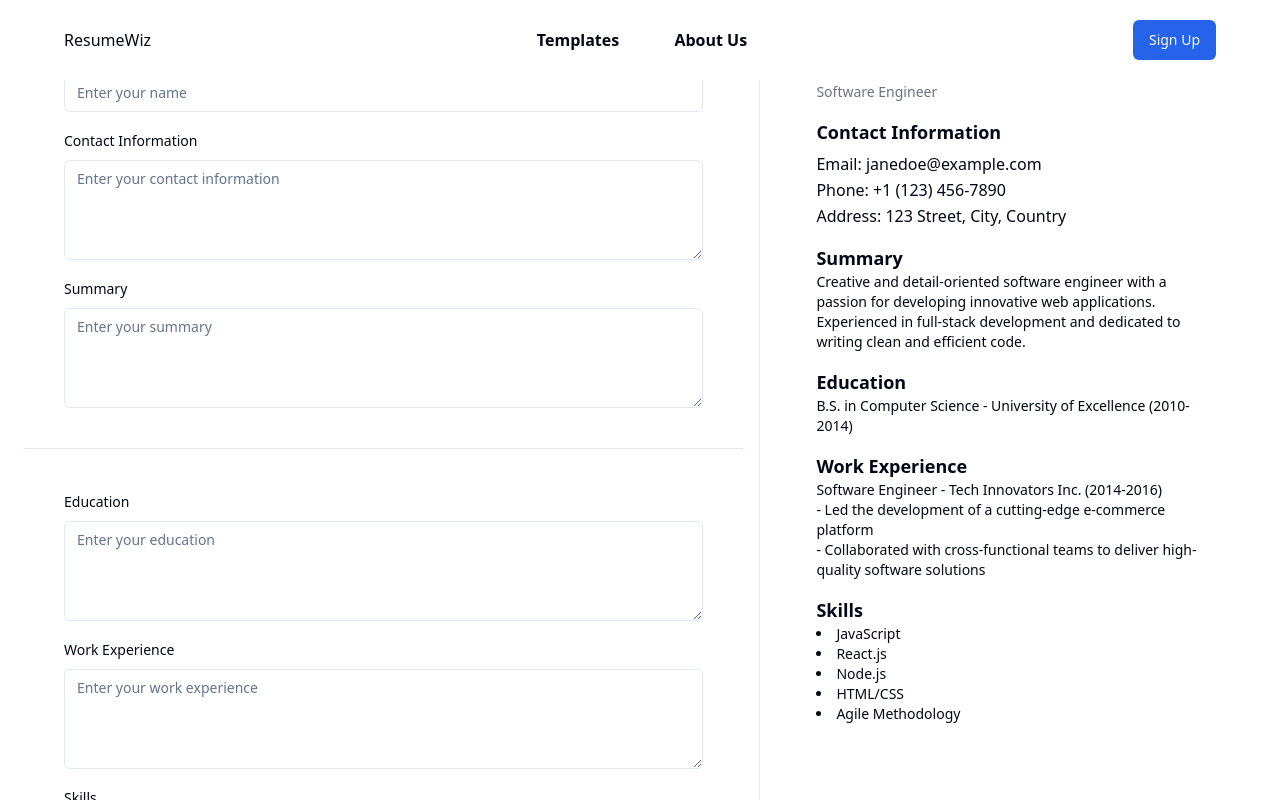
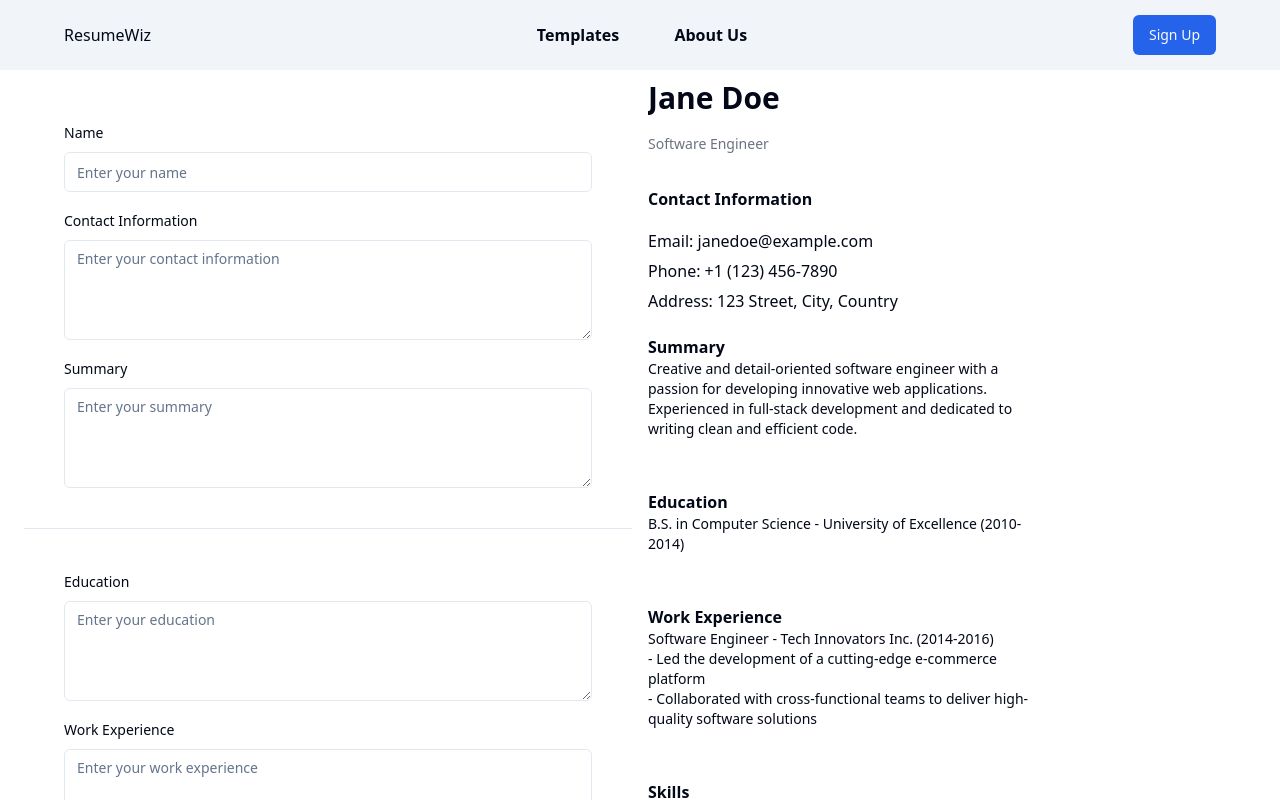
Before and after one commit to SynthCod3/ResumeWiz, a Next.js app: page /editor in a window 1280 px wide. Shown: the top 800 px of the page. Built offline with nearby package versions, Linux system fonts and the light colour scheme.

Commit message:
feat: temp-lates

```diff
--- a/app/editor/components/editor.tsx
+++ b/app/editor/components/editor.tsx
@@ -5,19 +5,11 @@
 import { Label } from '@/components/ui/label';
 import { Input } from '@/components/ui/input';
 import { Textarea } from '@/components/ui/textarea';
-import {
-  ResizableHandle,
-  ResizablePanel,
-  ResizablePanelGroup,
-} from '@/components/ui/resizable';
+import TestTemplate from '@/templates/testTemplate';
 
 export function Editor() {
   return (
-    <ResizablePanelGroup
-      direction="horizontal"
-      className="w-full max-w-90 px-4 mx-auto lg:grid lg:gap-4 lg:px-6 lg:grid-cols-2"
-    >
-      <ResizablePanel defaultSize={60}>
+    <div className="w-full max-w-90 px-4 mx-auto lg:grid lg:gap-4 lg:px-6 lg:grid-cols-2 mt-20">
       <div className="border lg:border-0 lg:rounded lg:overflow-hidden">
         <div className="p-4 space-y-4 lg:p-10">
           <div className="space-y-2">
@@ -72,63 +64,9 @@ export function Editor() {
           </div>
         </div>
       </div>
-      </ResizablePanel>
-      <ResizableHandle />
-      <ResizablePanel defaultSize={40}>
-        <div className="flex items-center justify-center p-4 lg:p-10">
-          <div className="grid max-w-sm gap-4 lg:max-w-md">
-            <div className="grid gap-1.5">
-              <div className="text-3xl font-bold">Jane Doe</div>
-              <div className="text-sm text-gray-500 dark:text-gray-400">
-                Software Engineer
+      <div>
+        <TestTemplate />
       </div>
     </div>
-            <div className="grid gap-1.5">
-              <h2 className="text-lg font-semibold">Contact Information</h2>
-              <div className="grid gap-0.5">
-                <div>Email: janedoe@example.com</div>
-                <div>Phone: +1 (123) 456-7890</div>
-                <div>Address: 123 Street, City, Country</div>
-              </div>
-            </div>
-            <div>
-              <h2 className="text-lg font-semibold">Summary</h2>
-              <p className="text-sm">
-                Creative and detail-oriented software engineer with a passion
-                for developing innovative web applications. Experienced in
-                full-stack development and dedicated to writing clean and
-                efficient code.
-              </p>
-            </div>
-            <div>
-              <h2 className="text-lg font-semibold">Education</h2>
-              <p className="text-sm">
-                B.S. in Computer Science - University of Excellence (2010-2014)
-              </p>
-            </div>
-            <div>
-              <h2 className="text-lg font-semibold">Work Experience</h2>
-              <p className="text-sm">
-                Software Engineer - Tech Innovators Inc. (2014-2016)
-                <br />- Led the development of a cutting-edge e-commerce
-                platform
-                <br />- Collaborated with cross-functional teams to deliver
-                high-quality software solutions
-              </p>
-            </div>
-            <div>
-              <h2 className="text-lg font-semibold">Skills</h2>
-              <ul className="text-sm list-disc list-inside">
-                <li>JavaScript</li>
-                <li>React.js</li>
-                <li>Node.js</li>
-                <li>HTML/CSS</li>
-                <li>Agile Methodology</li>
-              </ul>
-            </div>
-          </div>
-        </div>
-      </ResizablePanel>
-    </ResizablePanelGroup>
   );
 }
--- a/components/navbar/index.module.css
+++ b/components/navbar/index.module.css
@@ -4,9 +4,10 @@
   display: flex;
   align-items: center;
   justify-content: space-between;
-  padding: 20px 5vw 20px;
+  padding: 15px 5vw 15px;
   z-index: 9990;
   backdrop-filter: blur(8px);
+  background-color: hsl(var(--accent)) !important;
   top: 0;
 }
 .navbarWrapper > div {
--- /dev/null
+++ b/components/ui/aspect-ratio.tsx
@@ -0,0 +1,7 @@
+"use client"
+
+import * as AspectRatioPrimitive from "@radix-ui/react-aspect-ratio"
+
+const AspectRatio = AspectRatioPrimitive.Root
+
+export { AspectRatio }
--- a/package.json
+++ b/package.json
@@ -10,6 +10,7 @@
   },
   "dependencies": {
     "@hookform/resolvers": "^3.3.4",
+    "@radix-ui/react-aspect-ratio": "^1.0.3",
     "@radix-ui/react-label": "^2.0.2",
     "@radix-ui/react-slot": "^1.0.2",
     "@radix-ui/react-tabs": "^1.0.4",
--- /dev/null
+++ b/templates/testTemplate/index.tsx
@@ -0,0 +1,60 @@
+const TestTemplate = () => {
+  return (
+    <div
+      className="flex p-10 bg-white lg:overflow-hidden scale-50 md:scale-100 border-foreground"
+      style={{ aspectRatio: '1 / 1.414' }}
+    >
+      <div className="grid max-w-sm gap-4 lg:max-w-md">
+        <div className="grid gap-1.5">
+          <div className="text-3xl font-bold">Jane Doe</div>
+          <div className="text-sm text-gray-500 dark:text-gray-400">
+            Software Engineer
+          </div>
+        </div>
+        <div className="grid gap-1.5">
+          <h2 className="text-lg font-semibold">Contact Information</h2>
+          <div className="grid gap-0.5">
+            <div>Email: janedoe@example.com</div>
+            <div>Phone: +1 (123) 456-7890</div>
+            <div>Address: 123 Street, City, Country</div>
+          </div>
+        </div>
+        <div>
+          <h2 className="text-lg font-semibold">Summary</h2>
+          <p className="text-sm">
+            Creative and detail-oriented software engineer with a passion for
+            developing innovative web applications. Experienced in full-stack
+            development and dedicated to writing clean and efficient code.
+          </p>
+        </div>
+        <div>
+          <h2 className="text-lg font-semibold">Education</h2>
+          <p className="text-sm">
+            B.S. in Computer Science - University of Excellence (2010-2014)
+          </p>
+        </div>
+        <div>
+          <h2 className="text-lg font-semibold">Work Experience</h2>
+          <p className="text-sm">
+            Software Engineer - Tech Innovators Inc. (2014-2016)
+            <br />- Led the development of a cutting-edge e-commerce platform
+            <br />- Collaborated with cross-functional teams to deliver
+            high-quality software solutions
+          </p>
+        </div>
+        <div>
+          <h2 className="text-lg font-semibold">Skills</h2>
+          <ul className="text-sm list-disc list-inside">
+            <li>JavaScript</li>
+            <li>React.js</li>
+            <li>Node.js</li>
+            <li>HTML/CSS</li>
+            <li>Agile Methodology</li>
+          </ul>
+        </div>
+      </div>
+    </div>
+  );
+};
+
+export default TestTemplate;
```
Also changed, not shown: 1 other file (tests, documents, lock files or other folders). Lines whose indentation alone changed are shown as unchanged.
